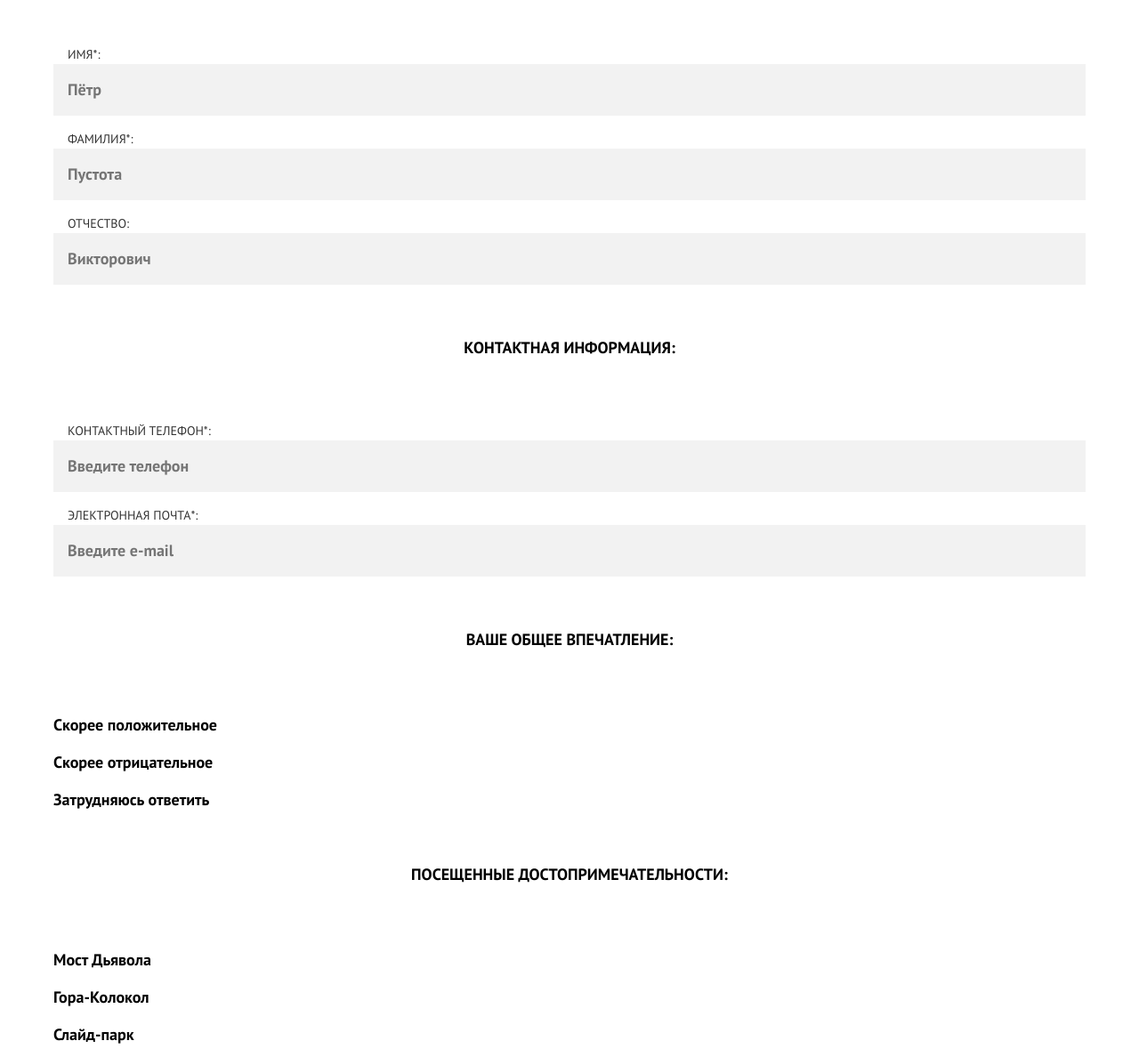
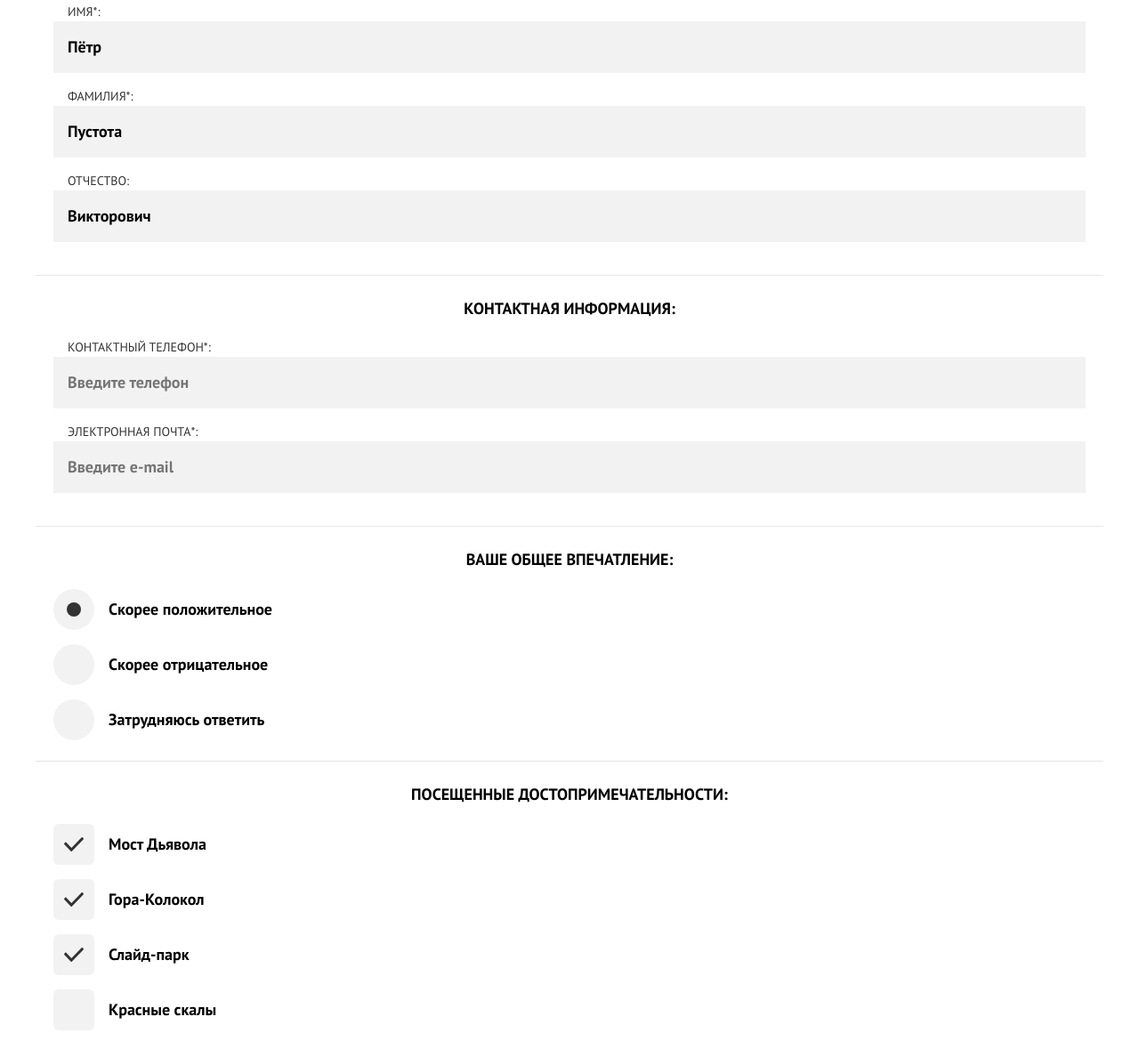
Before and after one commit to htmlacademy-adaptive/2302933-sedona-29, a website: page source/form.html in a window 1280 px wide. Shown: the part 418-1597 px from the top of the page at 89% size. Drawn offline with nearby package versions, Linux system fonts and the light colour scheme; files that its build step writes are made by us from their sources.

Commit message:
Исправляет стилизацию страницы формы по пиксель пёрфекту, добавляет декоративные элементы на страницу формы

```diff
--- a/source/form.html
+++ b/source/form.html
@@ -43,74 +43,74 @@
       <form class="form" action="https://echo.htmlacademy.ru/" method="post">
         <fieldset class="form__group">
           <legend class="form__group-title title title--index">Представьтесь:</legend>
-          <label class="form__field field">
+          <label class="form__field field field--main">
             <span class="field__description field__description--main">ИМЯ*:</span>
-            <input class="field__input" type="text" name="user-name" placeholder="Пётр">
+            <input class="field__input" type="text" name="user-name" value="Пётр">
           </label>
-          <label class="form__field field">
+          <label class="form__field field field--main">
             <span class="field__description field__description--main">ФАМИЛИЯ*:</span>
-            <input class="field__input" type="text" name="user-surname" placeholder="Пустота">
+            <input class="field__input" type="text" name="user-surname" value="Пустота">
           </label>
-          <label class="form__field field">
+          <label class="form__field field field--main">
             <span class="field__description field__description--main">Отчество:</span>
-            <input class="field__input" type="text" name="user-patronymic" placeholder="Викторович">
+            <input class="field__input" type="text" name="user-patronymic" value="Викторович">
           </label>
         </fieldset>
         <fieldset class="form__group">
           <legend class="form__group-title title title--index">Контактная информация:</legend>
-          <label class="form__field field">
+          <label class="form__field field field--main">
             <span class="field__description field__description--main">Контактный телефон*:</span>
             <input class="field__input" type="tel" name="user-phone" placeholder="Введите телефон">
           </label>
-          <label class="form__field field">
+          <label class="form__field field field--main">
             <span class="field__description field__description--main">Электронная почта*:</span>
             <input class="field__input" type="email" name="user-email" placeholder="Введите e-mail">
           </label>
         </fieldset>
-        <fieldset class="form__group">
+        <fieldset class="form__group form__group--buttons">
           <legend class="form__group-title title title--index">ВАше Общее впечатление:</legend>
-          <label class="form__field field">
-            <input class="visually-hidden" type="radio" name="feedback" value="more-positive">
+          <label class="form__field field field--buttons">
+            <input class="field__input--radio visually-hidden" type="radio" name="feedback" value="more-positive" checked>
             <span class="field__mark field__mark--radio"></span>
             <span class="field__description field__description--extra">Скорее положительное</span>
           </label>
-          <label class="form__field field">
-            <input class="visually-hidden" type="radio" name="feedback" value="more-negative">
+          <label class="form__field field field--buttons">
+            <input class="field__input--radio visually-hidden" type="radio" name="feedback" value="more-negative">
             <span class="field__mark field__mark--radio"></span>
             <span class="field__description field__description--extra">Скорее отрицательное</span>
           </label>
-          <label class="form__field field">
-            <input class="visually-hidden" type="radio" name="feedback" value="difficult-to-answer">
+          <label class="form__field field field--buttons">
+            <input class="field__input--radio visually-hidden" type="radio" name="feedback" value="difficult-to-answer">
             <span class="field__mark field__mark--radio"></span>
             <span class="field__description field__description--extra">Затрудняюсь ответить</span>
           </label>
         </fieldset>
-        <fieldset class="form__group">
+        <fieldset class="form__group form__group--buttons">
           <legend class="form__group-title title title--index">посещенные достопримечательности:</legend>
-          <label class="form__field field">
-            <input class="visually-hidden" type="checkbox" name="visited-places" value="Devil-bridge">
+          <label class="form__field field field--buttons">
+            <input class="field__input--checkbox visually-hidden" type="checkbox" name="visited-places" value="Devil-bridge" checked>
             <span class="field__mark field__mark--checkbox"></span>
             <span class="field__description field__description--extra">Мост Дьявола</span>
           </label>
-          <label class="form__field field">
-            <input class="visually-hidden" type="checkbox" name="visited-places" value="Bell-mountain">
+          <label class="form__field field field--buttons">
+            <input class="field__input--checkbox visually-hidden" type="checkbox" name="visited-places" value="Bell-mountain" checked>
             <span class="field__mark field__mark--checkbox"></span>
             <span class="field__description field__description--extra">Гора-Колокол</span>
           </label>
-          <label class="form__field field">
-            <input class="visually-hidden" type="checkbox" name="visited-places" value="Slide-park">
+          <label class="form__field field field--buttons">
+            <input class="field__input--checkbox visually-hidden" type="checkbox" name="visited-places" value="Slide-park" checked>
             <span class="field__mark field__mark--checkbox"></span>
             <span class="field__description field__description--extra">Слайд-парк</span>
           </label>
-          <label class="form__field field">
-            <input class="visually-hidden" type="checkbox" name="visited-places" value="Red-cliffs">
+          <label class="form__field field field--buttons">
+            <input class="field__input--checkbox visually-hidden" type="checkbox" name="visited-places" value="Red-cliffs">
             <span class="field__mark field__mark--checkbox"></span>
             <span class="field__description field__description--extra">Красные скалы</span>
           </label>
         </fieldset>
         <fieldset class="form__group">
           <legend class="form__group-title title title--index">Опишите свои эмоции:</legend>
-          <label class="form__field field">
+          <label class="form__field field field--main">
             <textarea class="field__input field__input--textarea" name="user-experience" placeholder="Опишите подробно все свои восторги"></textarea>
           </label>
         </fieldset>
--- a/source/sass/blocks/field.scss
+++ b/source/sass/blocks/field.scss
@@ -2,22 +2,45 @@
 
 .field {
   display: flex;
-  flex-direction: column;
+
+  &--main {
+    flex-direction: column;
+  }
+
+  &--buttons {
+    gap: 16px;
+    align-items: center;
+    cursor: pointer;
+  }
 }
 
 .field__input {
   border: none;
   background-color: $color-light-grey;
-  padding: 16px;
+  padding: 0 16px;
   font-family: $font-family-main;
   font-size: 18px;
   line-height: 26px;
   font-weight: 700;
   color: $color-black;
+  min-height: 58px;
 
   &--textarea {
+    padding: 16px;
     resize: none;
-    height: 150px;
+    min-height: 150px;
+  }
+
+  &--radio:checked + .field__mark--radio::before {
+    content: "";
+    width: 16px;
+    height: 16px;
+    border-radius: 50%;
+    background-color: $color-text;
+  }
+
+  &--checkbox:checked + .field__mark--checkbox {
+    background-image: url("../img/icons/tick.svg");
   }
 }
 
@@ -34,3 +57,22 @@
     font-weight: 700;
   }
 }
+
+.field__mark {
+  width: 46px;
+  height: 46px;
+  background-color: $color-light-grey;
+
+  &--checkbox {
+    border-radius: 6px;
+    background-repeat: no-repeat;
+    background-position: center;
+  }
+
+  &--radio {
+    display: flex;
+    justify-content: center;
+    align-items: center;
+    border-radius: 50%;
+  }
+}
--- a/source/sass/blocks/form-container.scss
+++ b/source/sass/blocks/form-container.scss
@@ -5,11 +5,12 @@
 }
 
 .form-container__header {
-  padding: 36px 20px 28px;
+  padding: 37px 20px 28px;
   display: flex;
   flex-direction: column;
   align-items: center;
   gap: 24px;
+  border-bottom: 1px solid $color-special-grey;
 }
 
 .form-container__description {
--- a/source/sass/blocks/form.scss
+++ b/source/sass/blocks/form.scss
@@ -1,25 +1,49 @@
 //БЛОК ФОРМЫ
 
 .form {
-
+  display: flex;
+  flex-direction: column;
 }
 
 .form__group {
+  position: relative;
   border: none;
   margin: 0;
-  padding: 70px 20px 34px;
+  padding: 0 20px 38px;
   display: flex;
   flex-direction: column;
   gap: 16px;
+
+  &--buttons {
+    padding-bottom: 24px;
+  }
+
+  &::after {
+    content: "";
+    position: absolute;
+    bottom: 0;
+    left: 0;
+    right: 0;
+    height: 1px;
+    background-color: $color-special-grey;
+  }
 }
 
 .form__group-title {
-  padding-top: 24px;
+  padding: 24px 0 0;
   text-align: center;
+  margin-bottom: 20px;
 }
 
 .form__container {
+  padding: 18px 20px 29px;
   display: flex;
+  gap: 2px;
   flex-direction: column;
-  align-items: center;
 }
+
+.form__container-text {
+  font-size: 12px;
+  color: rgba($color-text, 0.6);
+  align-self: flex-end;
+}
```
Also changed, not shown: source/img/icons/tick.svg (added).
